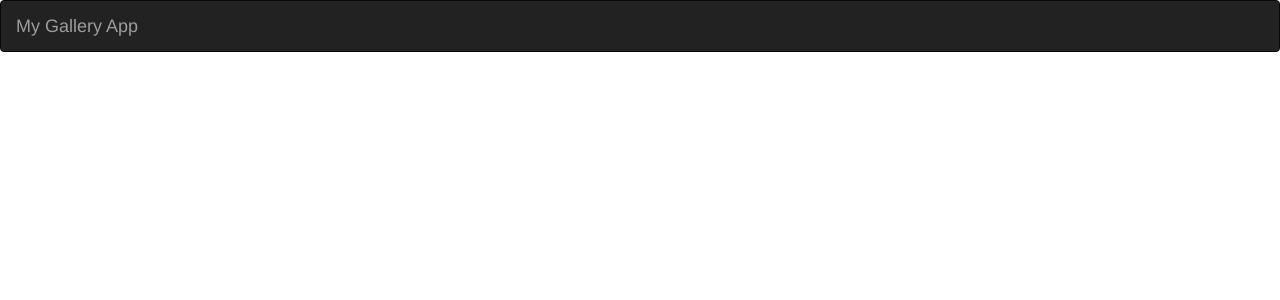
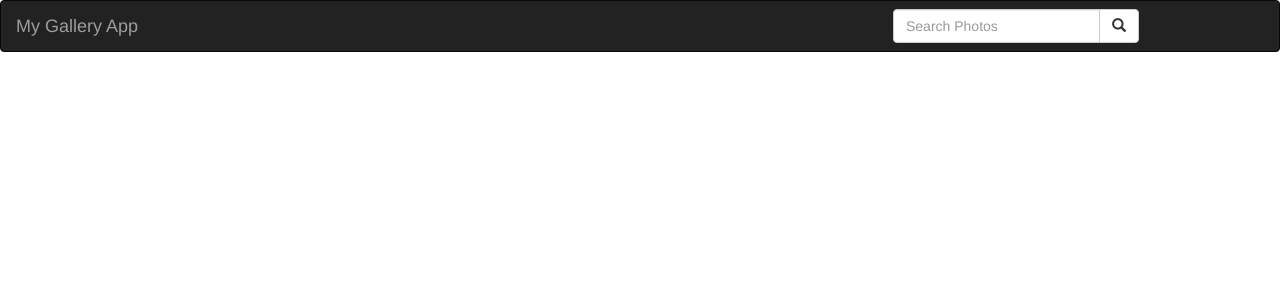
Before and after one commit to gkarumbi/my-gallery-app, a Django app: template gallery/templates/base.html in a window 1280 px wide. Shown: the top 300 px of the page. Run offline with Django 3.2, Linux system fonts and the light colour scheme; the template is opened without the code that fills it, so the values that code supplies are empty; some libraries are stand-ins or nearby versions.

Commit message:
Add form to search images

```diff
--- a/gallery/templates/navbar.html
+++ b/gallery/templates/navbar.html
@@ -1,17 +1,18 @@
-<!DOCTYPE html>
-<html lang="en">
-<head>
 
-  <meta charset="utf-8">
-  <meta name="viewport" content="width=device-width, initial-scale=1">
-</head>
-<body>
 <nav class="navbar navbar-inverse">
   <div class="container-fluid">
     <div class="navbar-header">
-      <a class="navbar-brand" href="{% url 'name' %}">My Gallery App</a>
+      <a class="navbar-brand" href="{% url 'my-photos' %}">My Gallery App</a>
     </div>
+    <div class="col-sm-4 col-md-4 navbar-right">
+      <form class="navbar-form" role="search" action="{% url 'results'%}">
+          <div class="input-group">
+              <input type="text"  class="form-control" placeholder="Search Photos" name="photos" id="">
+              <div class="input-group-btn">
+                  <button class="btn btn-default" type="submit"><i class="glyphicon glyphicon-search"></i></button>
+              </div>
+          </div>
+      </form>
+  </div>
   </div>
 </nav>
-</body>
-</html>
```
